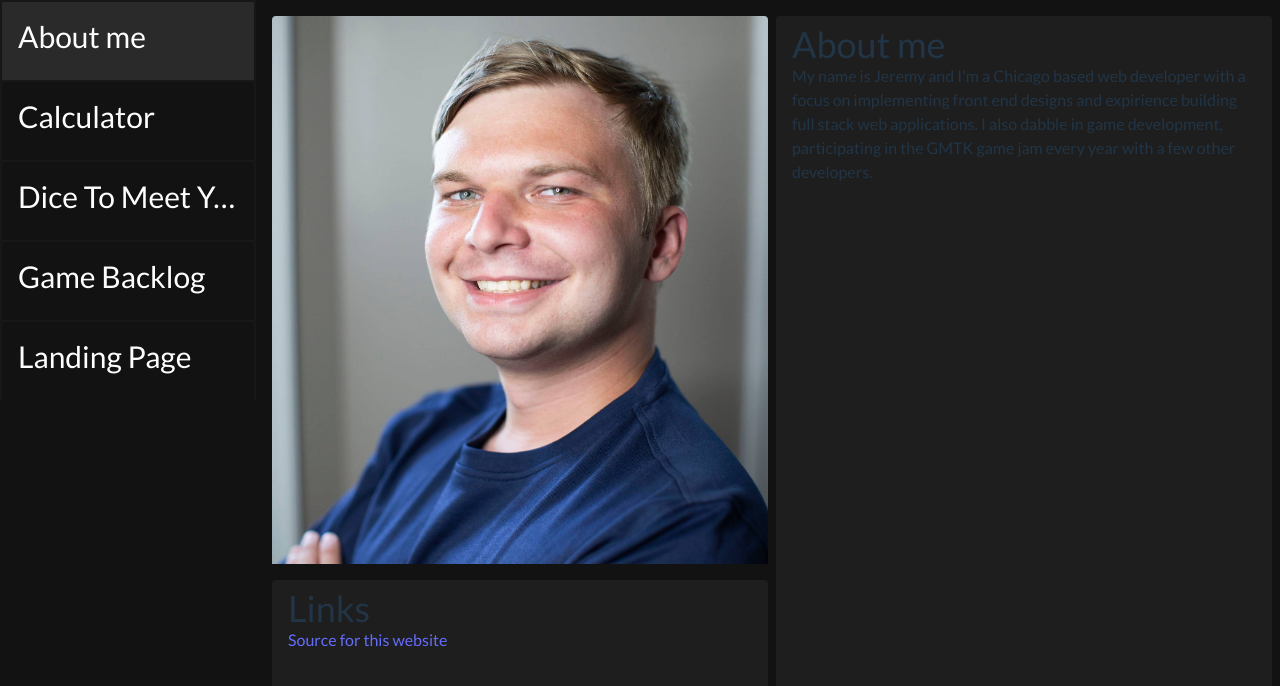
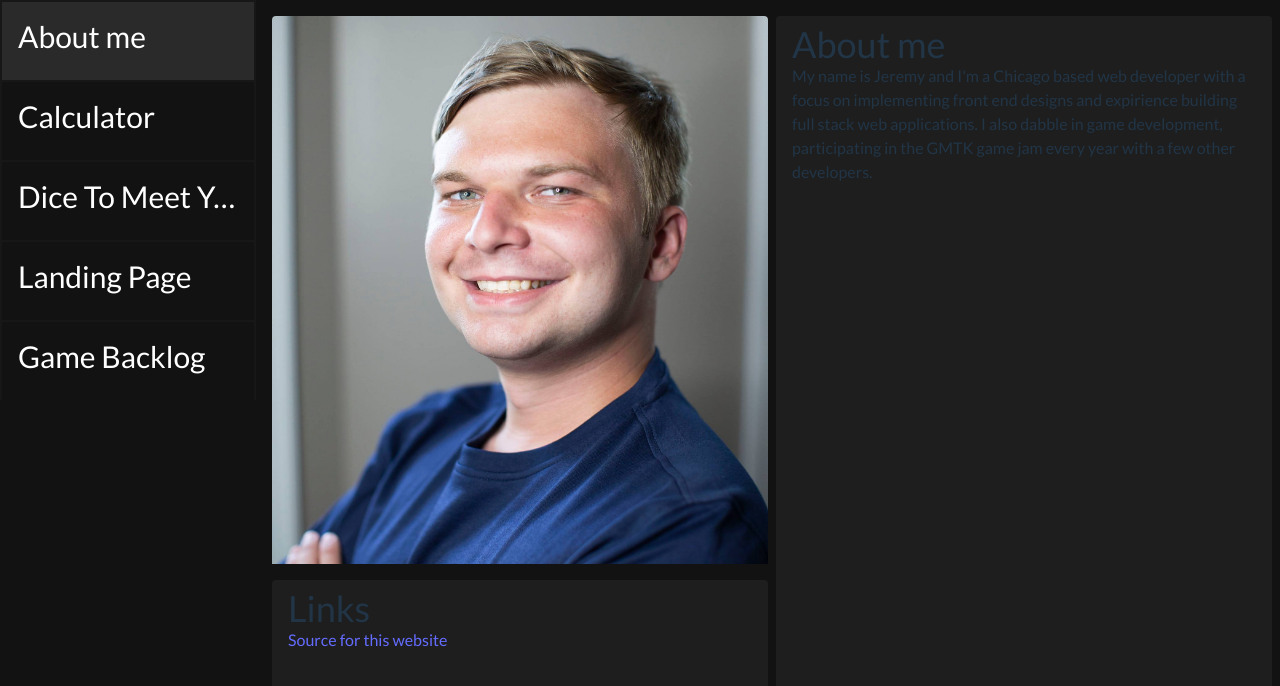
Before and after one commit to JIH7/react-portfolio-site, a React (Vite) app: page / in a window 1280 px wide. Shown: the top 686 px of the page. Built offline with nearby package versions, Linux system fonts and the light colour scheme.

Commit message:
Slight reorder

```diff
--- a/src/AppList.js
+++ b/src/AppList.js
@@ -42,15 +42,15 @@ const AppList = [
         new LinkInfo('https://morrilet.itch.io/dice-to-meet-you', 'Game website'),
     ]),
 
+    new AppTile("Sample Landing Page", "A sample landing page made with Tailwind. This was a Frontend Mentor challenge and my first forray into Tailwind.", LandingPage, [
+        new LinkInfo('https://helsel-basic-landing-page.netlify.app/', 'Live website'),
+        new LinkInfo('https://github.com/JIH7/managelandingpage', 'Source Code')
+    ], 'Landing Page'),
+
     new AppTile("Game Backlog Tracker", "DISCLAIMER: Most of this site is currently not functional, the unnoficial API for HowLongToBeat.com I was using is no longer functional. I am currently working to fix this.\n\nThis is my first full stack application with authentication. The user enters a list of video games stored to their unique account. Games can be marked as completed and stats from HowLongToBeat.com can be viewed. This app runs a NodeJS backend with the Express frameowrk. Passport is used for authentication and MongoDB with Mongoose is used for account and game lists.", GameBacklogImg, [
         new LinkInfo('https://VideoGameBacklog.com/', 'Live website'),
         new LinkInfo('https://github.com/JIH7/game-backlog-mvc', "Source Code"),
     ], "Game Backlog"),
-
-    new AppTile("Sample Landing Page", "A sample landing page made with Tailwind. This was a Frontend Mentor challenge and my first forray into Tailwind.", LandingPage, [
-        new LinkInfo('https://helsel-basic-landing-page.netlify.app/', 'Live website'),
-        new LinkInfo('https://github.com/JIH7/managelandingpage', 'Source Code')
-    ], 'Landing Page')
 ]
 
 export default AppList
```
